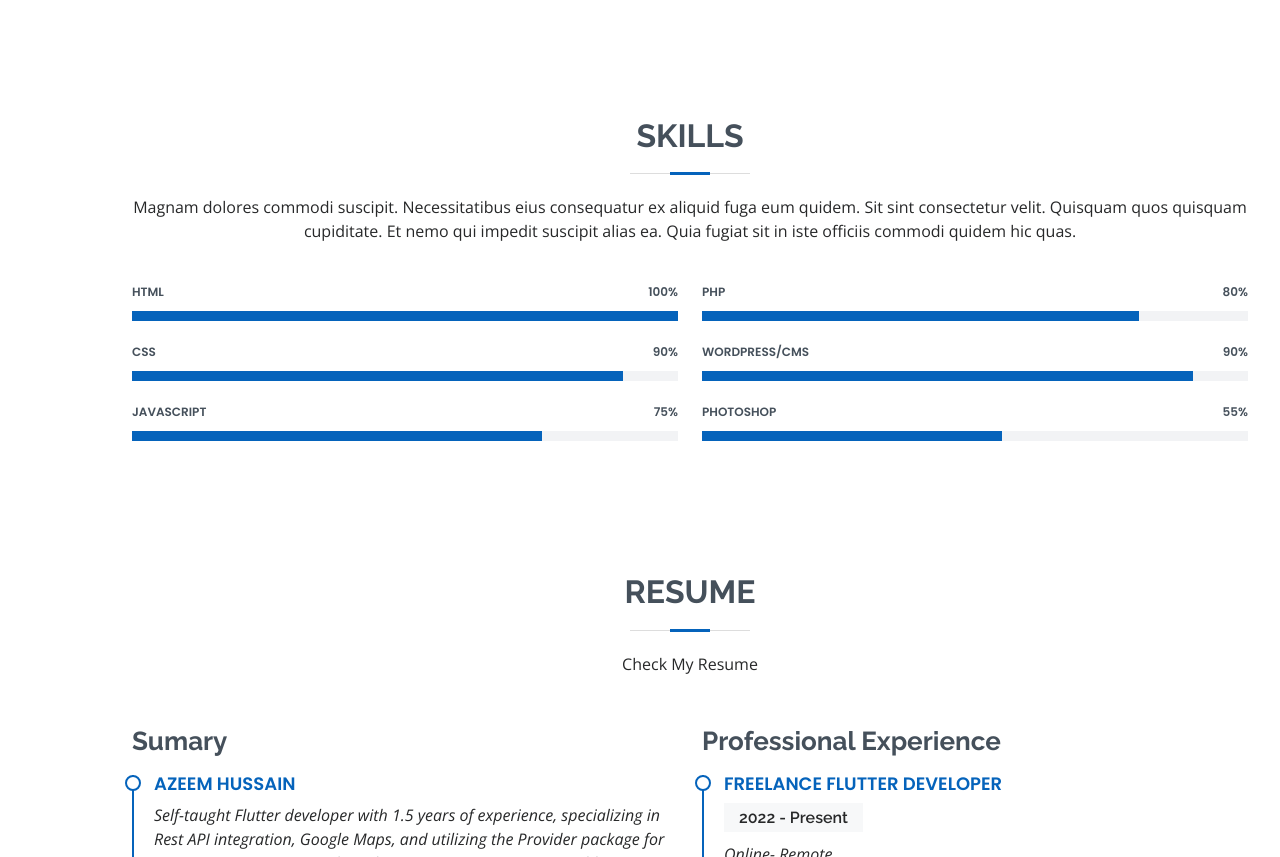
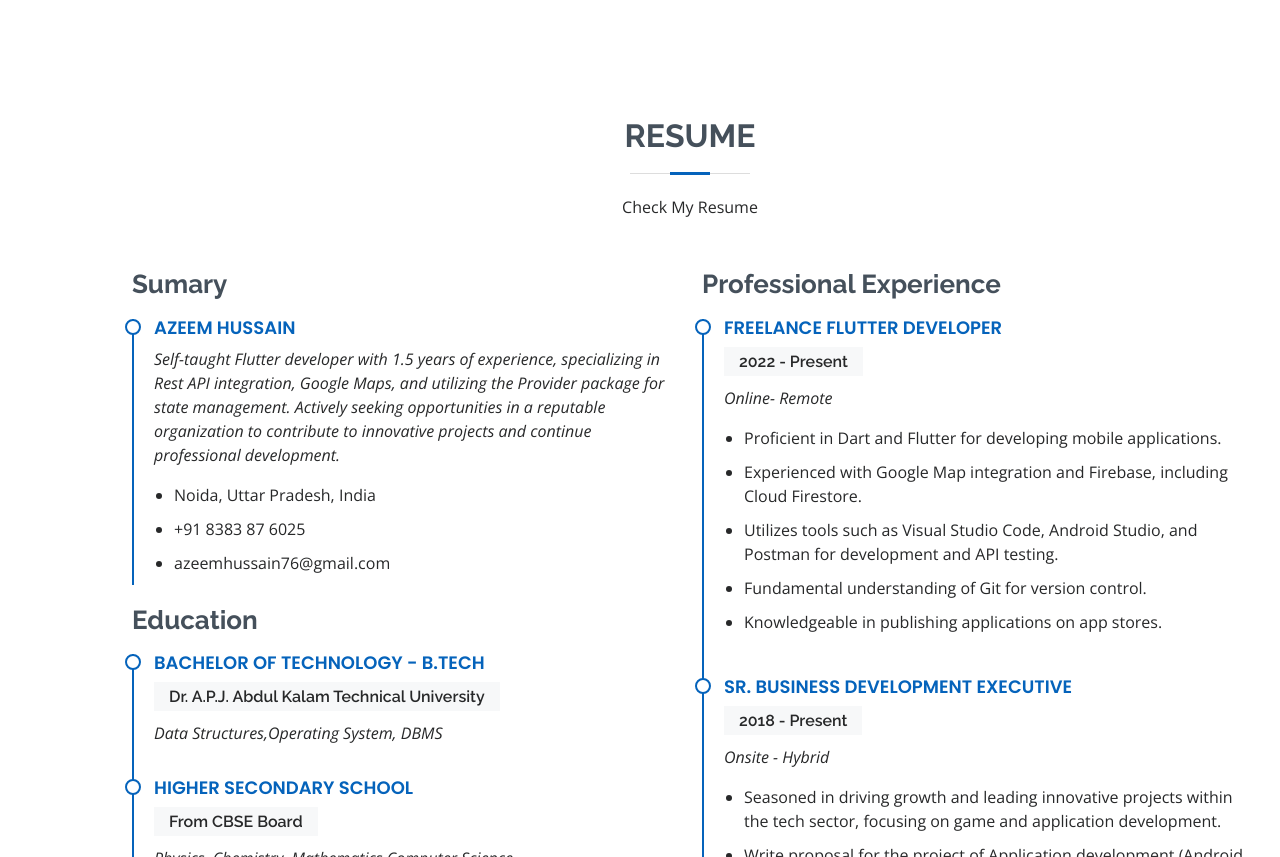
Before and after one commit to azeem76h/flutter, a plain HTML site: page index.html in a window 1280 px wide. Shown: the part 1831-2688 px from the top of the page. Drawn offline with nearby package versions, Linux system fonts and the light colour scheme.

Commit message:
skills removed-12may
skills removed-12may

```diff
--- a/index.html
+++ b/index.html
@@ -164,7 +164,7 @@
     </section><!-- End Facts Section -->
 
     <!-- ======= Skills Section ======= -->
-    <section id="skills" class="skills section-bg">
+    <!-- <section id="skills" class="skills section-bg">
       <div class="container" data-aos="fade-up">
 
         <div class="section-title">
@@ -227,7 +227,9 @@
         </div>
 
       </div>
-    </section><!-- End Skills Section -->
+    </section> -->
+
+    <!-- End Skills Section -->
 
     <!-- ======= Resume Section ======= -->
     <section id="resume" class="resume">
```
